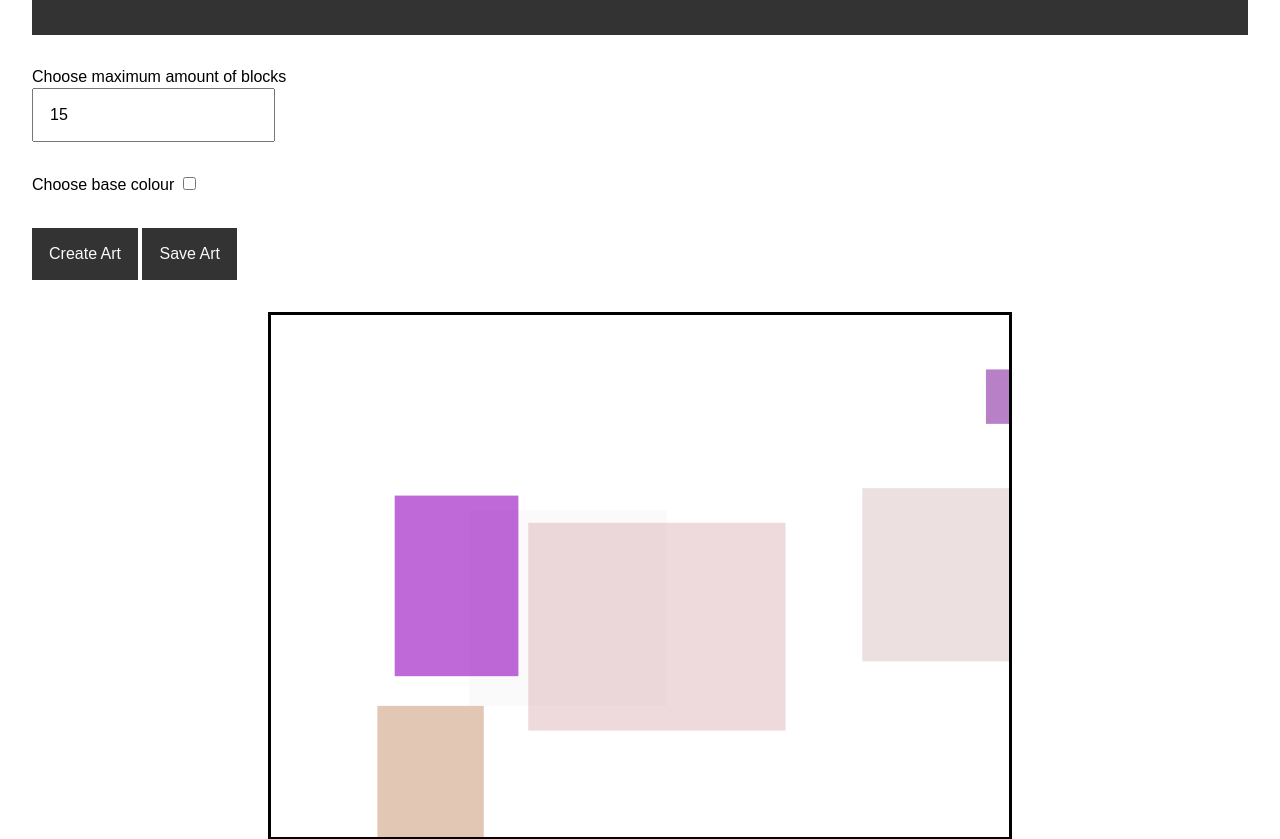
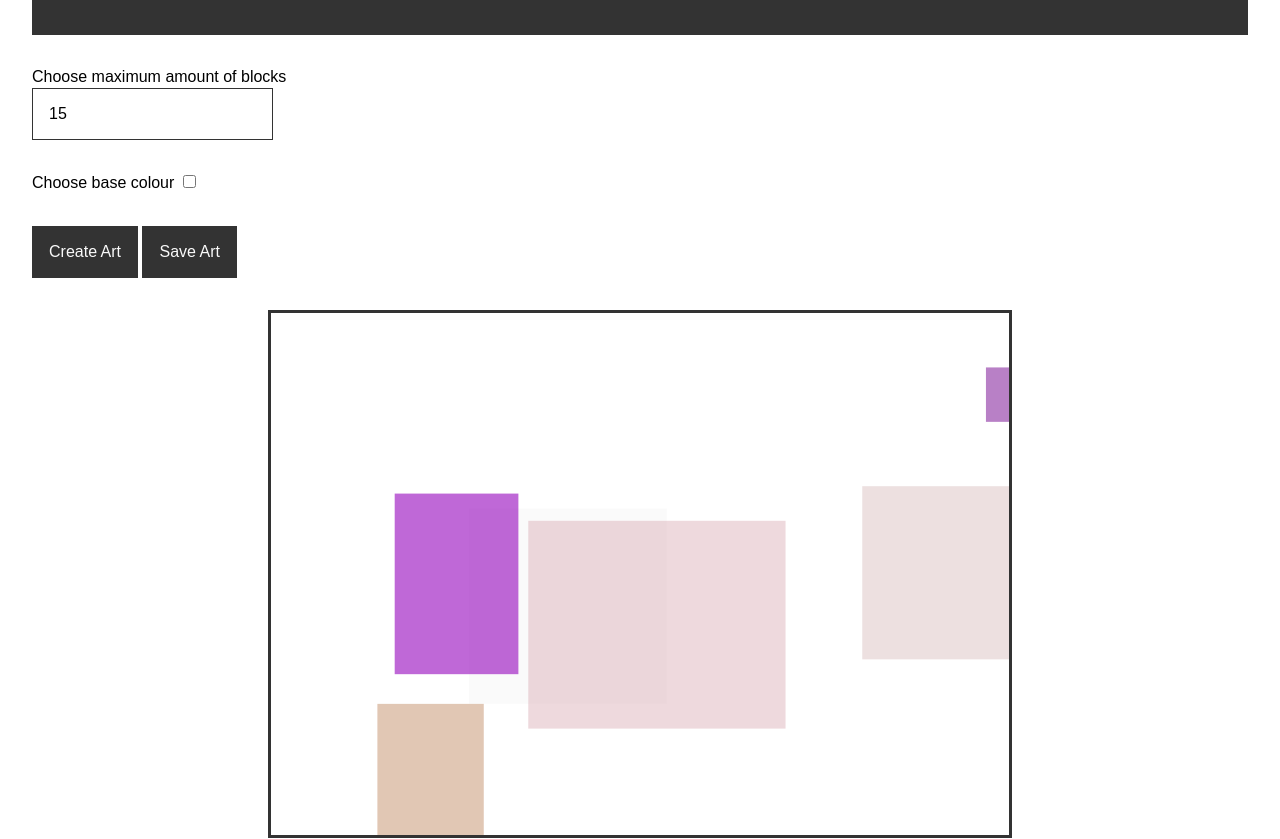
Before and after one commit to markconroy/Generative-Art, a plain HTML site: page index.html in a window 1280 px wide. Shown: the part 145-984 px from the top of the page. Drawn offline with Linux system fonts and the light colour scheme.

Commit message:
tone down the border a bit

```diff
--- a/style.css
+++ b/style.css
@@ -10,6 +10,7 @@
   --color-light: #fafafa;
   --size-controls: 180px;
   --transition-time: .3s;
+  --border: 1px solid var(--color-dark);
 }
 
 @media screen and (min-width: 768px) {
@@ -86,7 +87,7 @@ main > * {
   position: relative;
   max-height: 66vh;
   overflow: hidden;
-  border: 3px solid black;
+  border: 3px solid var(--color-dark);
 }
 
 .color {
@@ -109,6 +110,7 @@ main > * {
 
 .control--text input {
   padding: var(--spacing-small);
+  border: var(--border);
 }
 
 .control--color-range {
@@ -125,7 +127,7 @@ main > * {
 
 .control--button input {
   padding: var(--spacing-small);
-  border: 1px solid var(--color-dark);
+  border: var(--border);
   background-color: var(--color-dark);
   color: var(--color-light);
   cursor: pointer;
```
